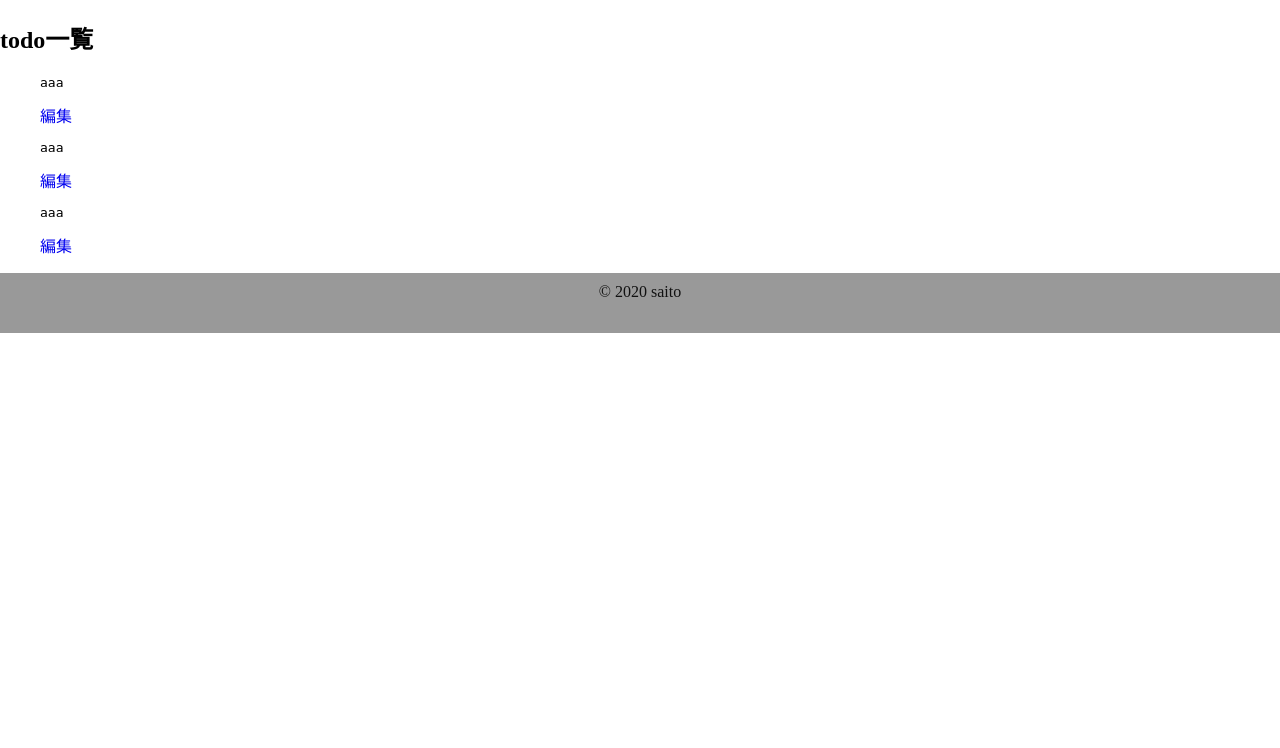
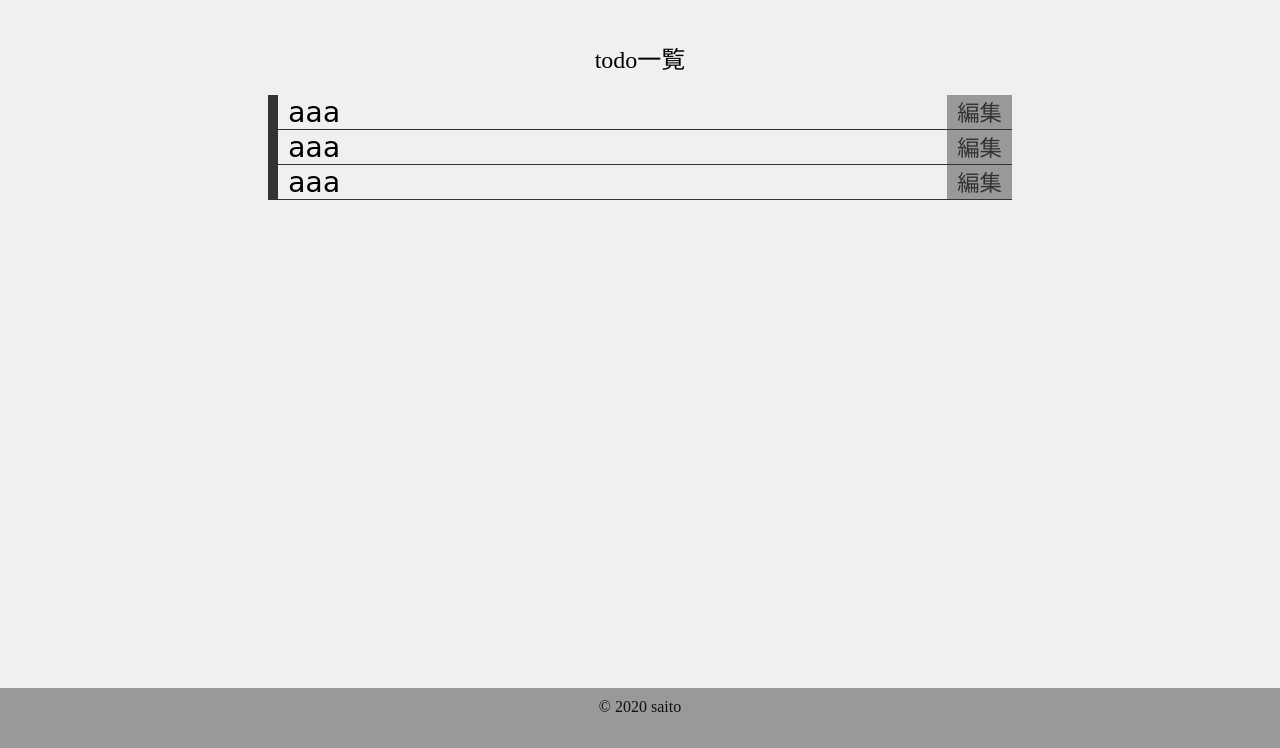
Before and after one commit to sait0-kun/todo_php, a PHP site: page /main.php in a window 1280 px wide. Shown: the part 60-808 px from the top of the page. Before the commit the page ends 393 px from the top, so only its background shows below. Run offline with PHP 8.4, Linux system fonts and the light colour scheme; style sheets or scripts are compiled from the project's sources.

Commit message:
[update]import

```diff
--- a/docker/app/src/css/style.css
+++ b/docker/app/src/css/style.css
@@ -98,6 +98,49 @@
   background-color: #f0f0f0;
 }
 
+.main {
+  padding: 20px;
+  background-color: #f0f0f0;
+  text-align: center;
+  height: 81vh;
+}
+
+.main__title {
+  font-weight: normal;
+}
+
+.main__list {
+  margin: 0 auto;
+  padding: 0;
+  width: 60%;
+  font-size: 1.8rem;
+}
+
+.main__list__task {
+  width: 100%;
+  margin: 0;
+  border-bottom: #333 solid 1px;
+  display: flex;
+}
+
+.main__list__task-text {
+  border-left: #333 solid 10px;
+  padding-left: 10px;
+  margin: 0;
+}
+
+.main__list__task-edit {
+  margin: 0 0 0 auto;
+  padding: 0 10px;
+  background-color: #999;
+  color: #333;
+  font-size: 1.4rem;
+}
+
+.main__list__task-edit:hover {
+  opacity: .7;
+}
+
 .footer {
   background-color: #999;
   color: #111;
--- a/docker/app/src/css/style.scss
+++ b/docker/app/src/css/style.scss
@@ -1 +1 @@
-@import "header", "login", "create", "footer";
+@import "header", "login", "create", "main", "footer";
```
